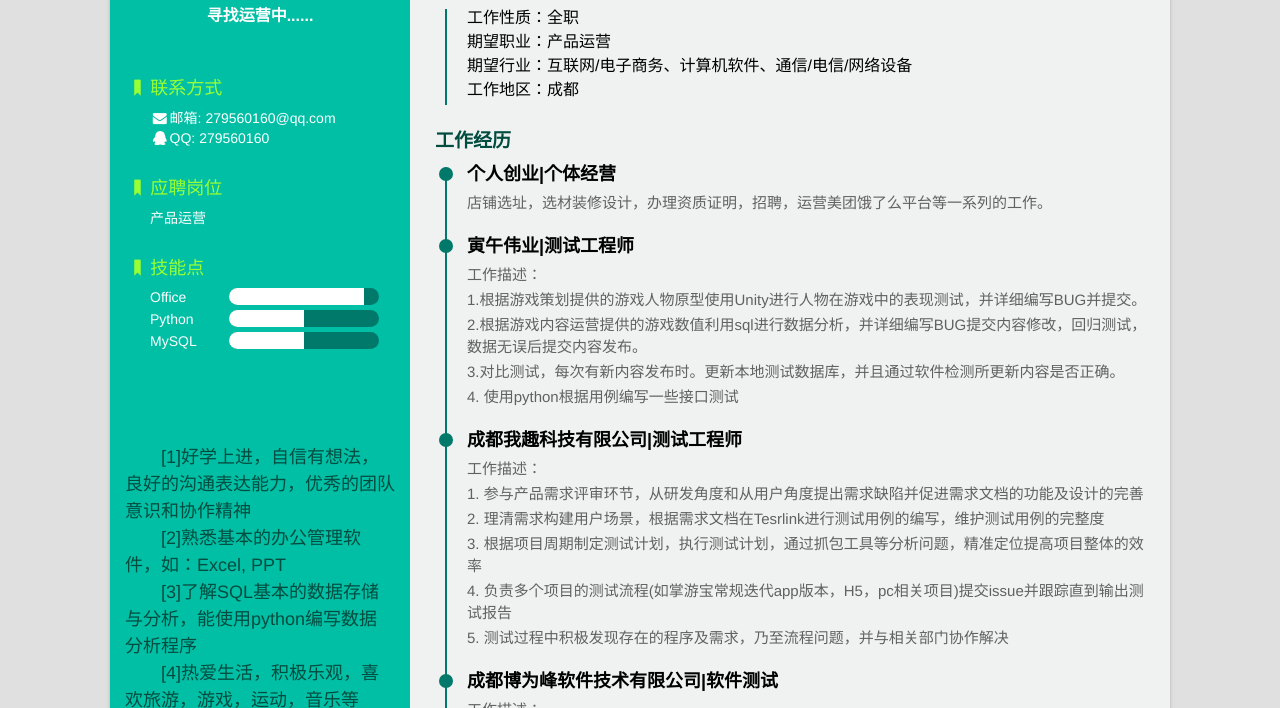
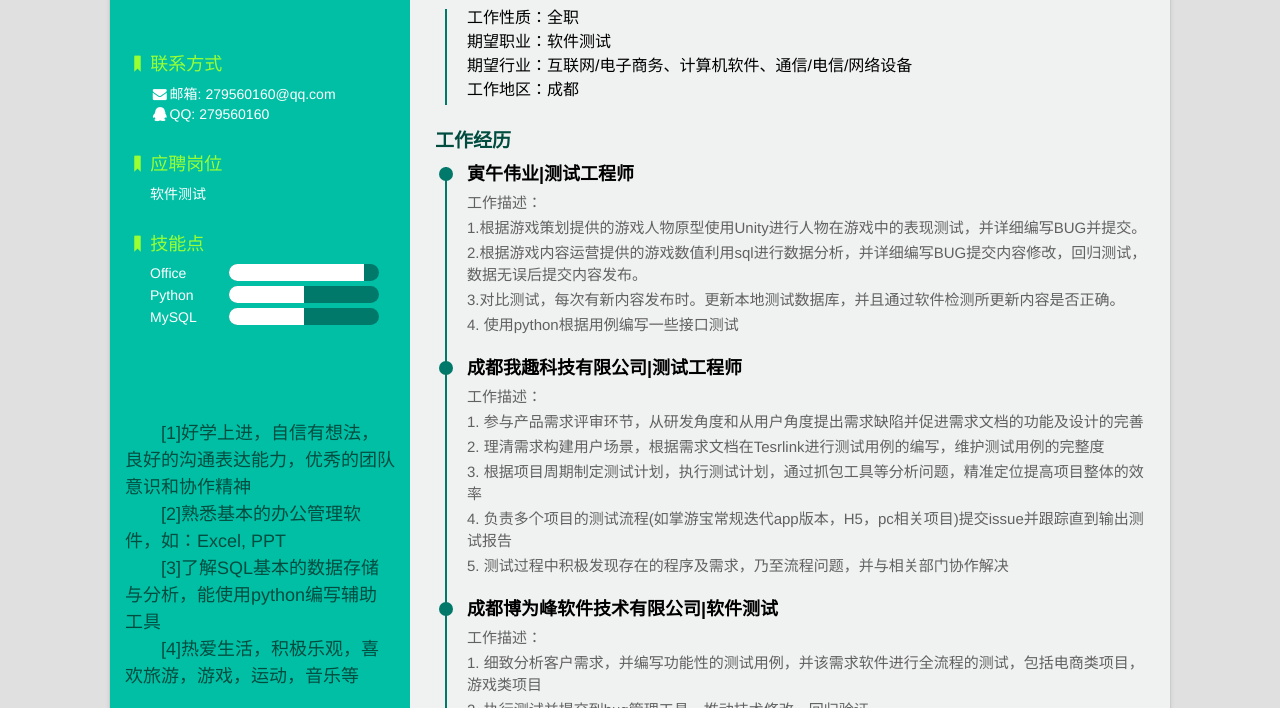
Before and after one commit to xunwukong-yang/xunwukong.github.io, a website: page index.html in a window 1280 px wide. Shown: the part 244-952 px from the top of the page. Drawn offline with Linux system fonts and the light colour scheme.

Commit message:
Update index.html

```diff
--- a/index.html
+++ b/index.html
@@ -3,7 +3,7 @@
 <head>
   <meta charset="UTF-8">
   <title>ywz的简历</title>
-  <meta name="keywords" content="ywz,运营">
+  <meta name="keywords" content="ywz,测试">
   <link rel="shortcut icon" href="favicon.ico">
   <link rel="stylesheet" href="dist/css/style.min.css">
   <link rel="stylesheet" href="dist/css/fontello.min.css">
@@ -31,7 +31,6 @@
       <img src="img/head.jpg">
       <h1>ywz的简历</h1>
       <h2>"稳妥之船未行远"</h2>
-      <b>寻找运营中......</b>
     </div>
     <ul class="side-info">
       <li class="someRight">
@@ -41,7 +40,7 @@
       </li>
       <li class="someRight">
         <dt><i class="icon-bookmark"></i>应聘岗位</dt>
-        <dd>产品运营</dd>
+        <dd>软件测试</dd>
       </li>
       <li class="skill">
         <dt><i class="icon-bookmark"></i>技能点</dt>
@@ -68,7 +67,7 @@
     <div class="note">
       <p>[1]好学上进，自信有想法，良好的沟通表达能力，优秀的团队意识和协作精神</p>
       <p>[2]熟悉基本的办公管理软件，如：Excel, PPT</p>
-      <p>[3]了解SQL基本的数据存储与分析，能使用python编写数据分析程序</p>
+      <p>[3]了解SQL基本的数据存储与分析，能使用python编写辅助工具</p>
       <p>[4]热爱生活，积极乐观，喜欢旅游，游戏，运动，音乐等</p>
     </div>
   </div>
@@ -85,20 +84,14 @@
         <ul class="exp">
         <li>
             工作性质：全职<br>
-            期望职业：产品运营<br>
+            期望职业：软件测试<br>
             期望行业：互联网/电子商务、计算机软件、通信/电信/网络设备<br>
             工作地区：成都<br>
           </li>
         </ul>
         <h3>工作经历</h3>
         <ul class="exp">
-          <li>
-            <div class="circle"></div>
-            <h4>
-             个人创业|个体经营
-            </h4>
-            <p>店铺选址，选材装修设计，办理资质证明，招聘，运营美团饿了么平台等一系列的工作。</p>
-          </li>
+
 
 
           <li>
```
